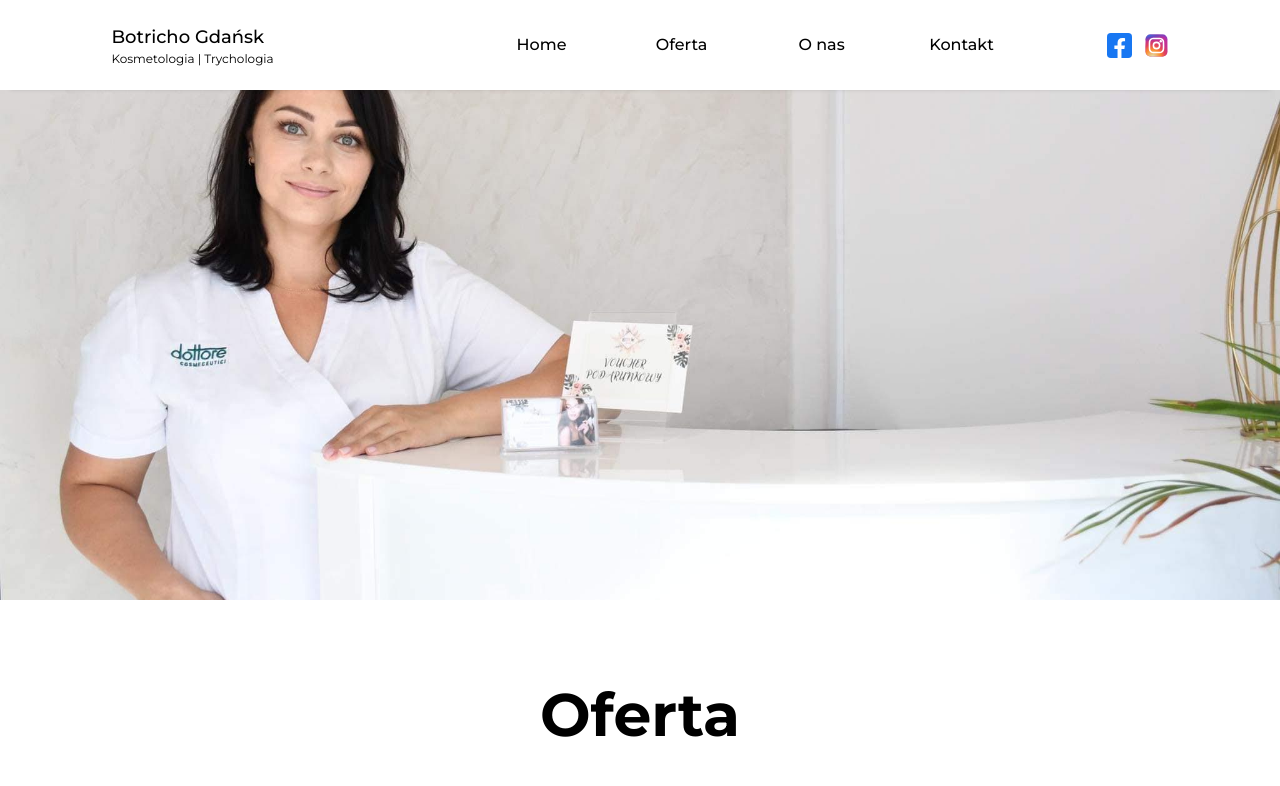
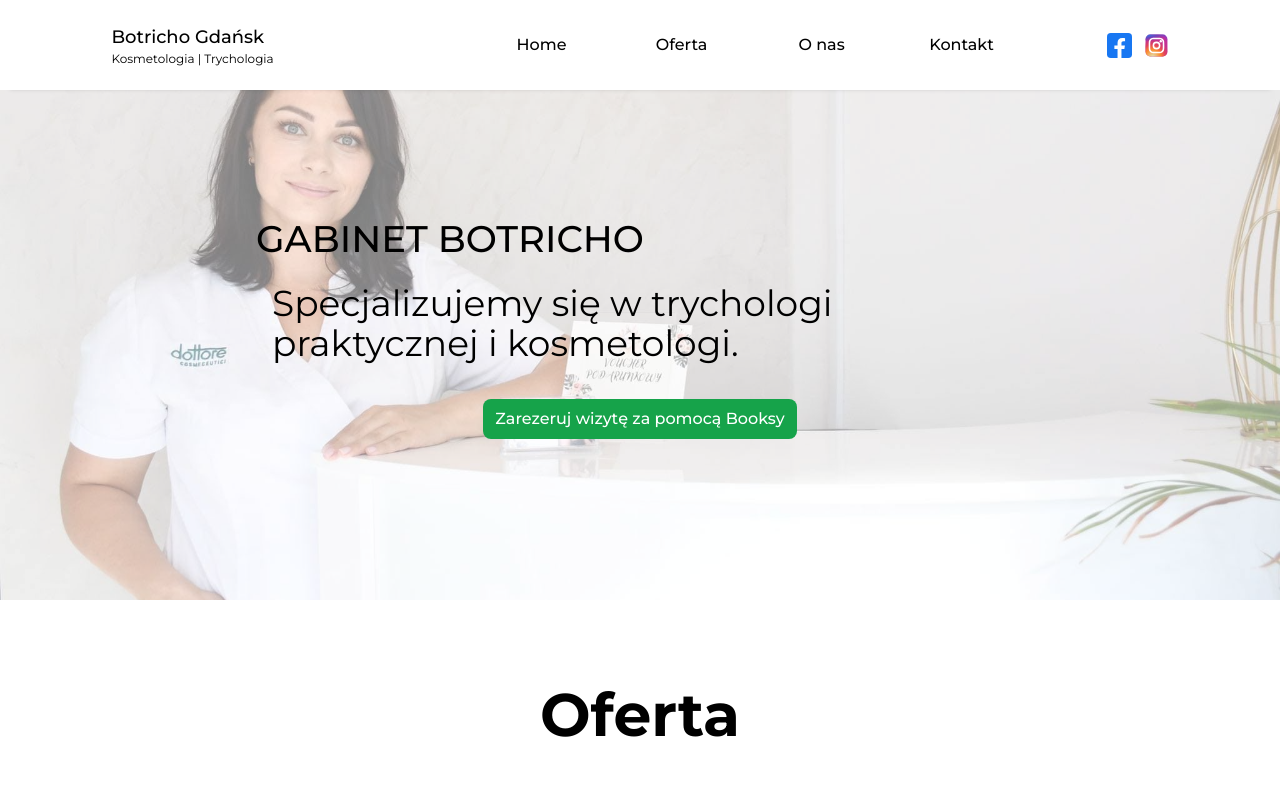
Before and after one commit to mkropidlowski/botricho-page, a Next.js app: page / in a window 1280 px wide. Shown: the top 786 px of the page. Built offline with nearby package versions, Linux system fonts and the light colour scheme; no server answers.

Commit message:
Add banner into hero section

```diff
--- a/app/(root)/page.tsx
+++ b/app/(root)/page.tsx
@@ -109,7 +109,7 @@ export const fakeData: BE_Services[] = [
 export default function Home() {
     return (
         <PageLayout>
-            <Hero className="flex flex-col z-[-100] h-[650px]" />
+            <Hero className="flex flex-col h-[650px]" />
             <SectionsWrapper>
                 <Services services={fakeData} />
                 <AboutSection />
--- a/app/(services)/uslugi/[slug]/layout.tsx
+++ b/app/(services)/uslugi/[slug]/layout.tsx
@@ -5,7 +5,7 @@ export default function ServicesLayout({ children }: { children: React.ReactNode
     return (
         <>
             <Navbar />
-            <div className="w-full h-full flex items-center flex-col">{children}</div>
+            <div className="max-w-[1240px] h-full flex items-center flex-col m-auto">{children}</div>
             <Footer />
         </>
     );
--- a/app/(services)/uslugi/[slug]/page.tsx
+++ b/app/(services)/uslugi/[slug]/page.tsx
@@ -9,8 +9,6 @@ export default function ServicesDetails({ params }: { params: { slug: string } }
     const [services, setServices] = useState<BE_Services[]>([]);
     const serviceName = decodeURIComponent(params.slug);
 
-    console.log(params.slug);
-
     useEffect(() => {
         setServices(fakeData);
     }, [services]);
@@ -18,7 +16,7 @@ export default function ServicesDetails({ params }: { params: { slug: string } }
     const selectedService = services.find((service) => service.name === serviceName);
 
     return (
-        <div className="relative top-[150px]">
+        <div className="flex flex-col gap-10 relative top-[100px] w-full p-3">
             <div>
                 <h3 className="flex flex-row gap-2">
                     <Link href="/">Home</Link> &gt;
@@ -30,7 +28,7 @@ export default function ServicesDetails({ params }: { params: { slug: string } }
             </div>
             <div>
                 <h1 className="text-4xl font-bold">{selectedService?.name}</h1>
-                <div>
+                <div className="max-w-[400px]">
                     {selectedService?.servicesList.map((serviceList) => (
                         <div key={serviceList?.serviceId}>
                             <h1>{serviceList.serviceId}</h1>
--- a/components/hero/Hero.tsx
+++ b/components/hero/Hero.tsx
@@ -1,6 +1,7 @@
 import { FC } from "react";
 import HeroImage from "./components/HeroImage";
 import clsx from "clsx";
+import Link from "next/link";
 
 interface HeroProps {
     className?: string;
@@ -8,9 +9,21 @@ interface HeroProps {
 
 const Hero: FC<HeroProps> = ({ className }) => {
     return (
-        <div className={clsx(className)}>
+        <div className={clsx("flex justify-center", className)}>
             <HeroImage />
-            <div>content</div>
+            <div className="flex flex-col gap-5 relative">
+                <div>
+                    <h1 className="uppercase md:text-[37px] text-[30px] font-medium">Gabinet Botricho</h1>
+                    <p className="p-4 md:text-4xl text-3xl max-w-3xl">
+                        Specjalizujemy się w trychologi praktycznej i kosmetologi.
+                    </p>
+                </div>
+                <Link href="https://botricho.booksy.com" className="flex justify-center cursor-pointer z-[150]">
+                    <button className="md:h-[40px] h-[55px] rounded-lg bg-green-600 font-medium text-white pl-3 pr-3 cursor-pointer">
+                        Zarezeruj wizytę za pomocą Booksy
+                    </button>
+                </Link>
+            </div>
         </div>
     );
 };
--- a/components/hero/components/HeroImage.tsx
+++ b/components/hero/components/HeroImage.tsx
@@ -4,7 +4,13 @@ const HeroImage = () => {
     return (
         <>
             <div className="w-full absolute h-[600px] inset-0">
-                <Image src={heroBackground} alt="Botricho Background" fill style={{ objectFit: "cover" }} />
+                <Image
+                    src={heroBackground}
+                    alt="Botricho Background"
+                    fill
+                    style={{ objectFit: "cover" }}
+                    className="opacity-50"
+                />
             </div>
         </>
     );
--- a/components/navbar/Navbar.tsx
+++ b/components/navbar/Navbar.tsx
@@ -19,7 +19,7 @@ const Navbar: FC<NavbarProps> = ({ className, links = menuLinks }) => {
     return (
         <nav
             className={clsx(
-                "fixed top-0 flex flex-wrap justify-around items-center w-full bg-white md:h-[90px] shadow-[0_8px_5px_-10px_rgba(0,0,0,0.3)] h-navBarHeight "
+                "fixed top-0 flex flex-wrap justify-around items-center w-full bg-white md:h-[90px] shadow-[0_8px_5px_-10px_rgba(0,0,0,0.3)] h-navBarHeight z-30 "
             )}
         >
             <h2 className={clsx("text-black")}>
```
